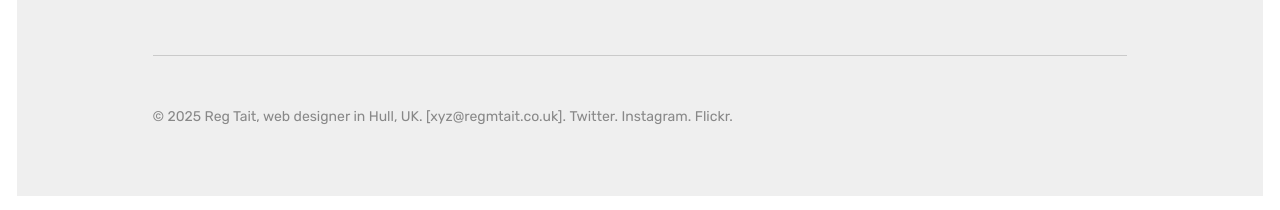
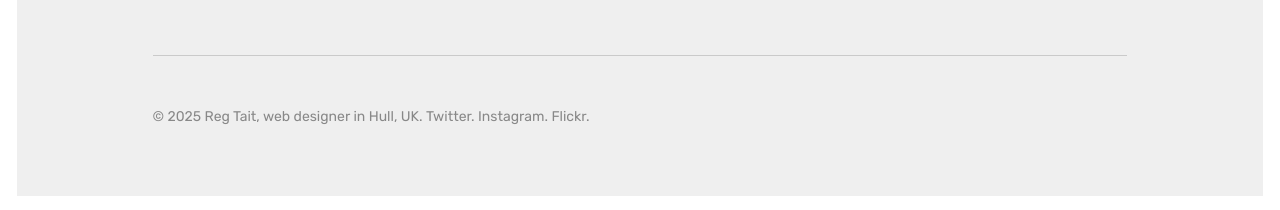
Before and after one commit to regmtait/regmtait.co.uk, a Jekyll site: the page built from index.html, in a window 1280 px wide. Shown: the part 739-949 px from the top of the page. Built offline with Jekyll 4.4.1, drawn with Linux system fonts in a browser that asks for light colours.

Commit message:
Update footer.html

```diff
--- a/_includes/footer.html
+++ b/_includes/footer.html
@@ -1,7 +1,6 @@
 <footer>
 <ul>
 	<li class="credit">&copy; {{ site.time | date: '%Y' }} {{ site.title }}</li>
-	<li class="email"><span data-eeencemail_owevskcysq="1"><a href="mailto:{{ site.email }}">{{ site.email }}</a></span></li>
 	<li class="twitter"><a href="http://twitter.com/regmtait" title="Some tweets. All killer, no filler.">Twitter</a></li>
 	<li class="instagram"><a href="http://instagram.com/regmtait" title="Instagram. Some drawings, and pictures of books.">Instagram</a></li>
 	<li class="flickr"><a href="http://flickr.com/regmtait" title="Stuff on Flickr. Mainly drawings."><span class="blue">Flick</span><span class="pink">r</span></a></li>
```
